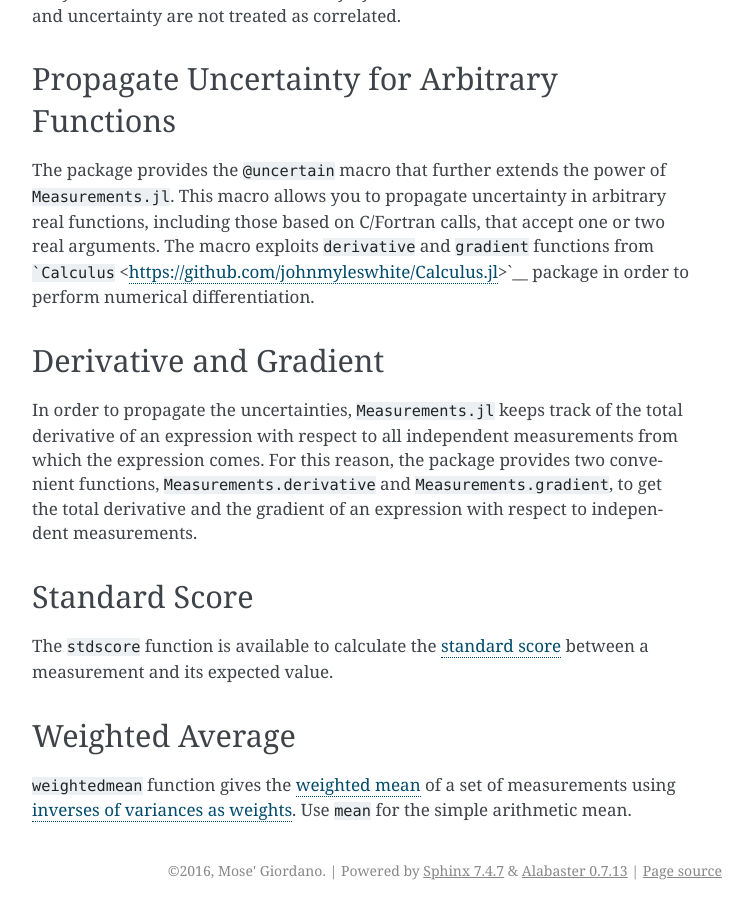
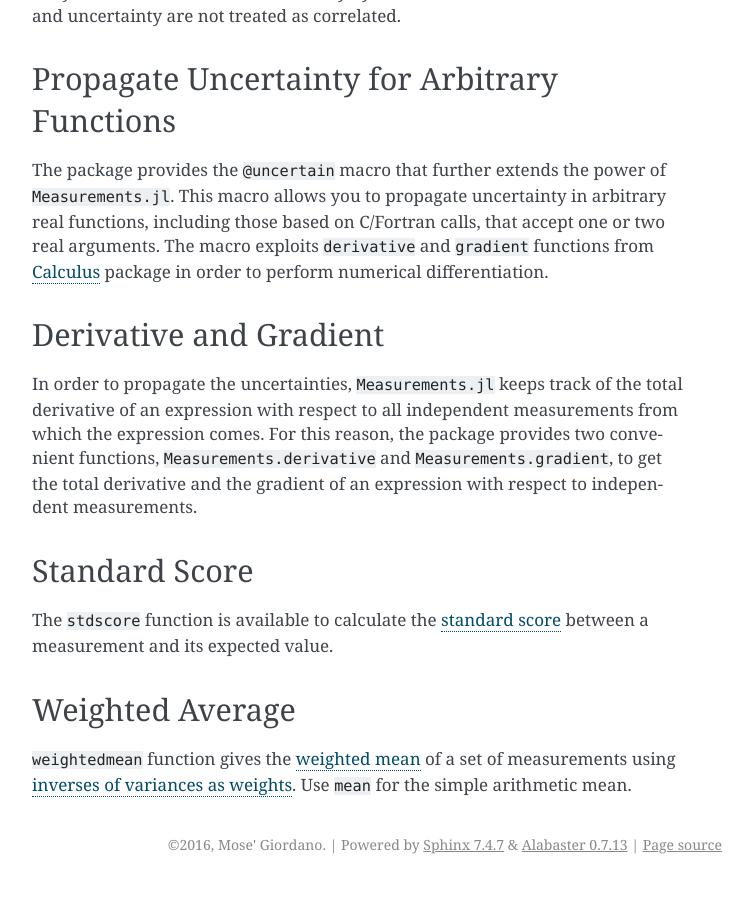
Before and after one commit to JuliaPhysics/Measurements.jl, a Sphinx documentation site: the page built from docs/usage.rst, in a window 1280 px wide and 900 px high, scrolled down 1207 px. Shown: the whole window, without its empty margins (388-1141 px from the left). Built offline with Sphinx 7.4.7, drawn with Linux system fonts in a browser that asks for light colours.

````diff
--- a/docs/usage.rst
+++ b/docs/usage.rst
@@ -67,7 +67,7 @@ The package provides the ``@uncertain`` macro that further extends the power of
 ``Measurements.jl``. This macro allows you to propagate uncertainty in arbitrary
 real functions, including those based on C/Fortran calls, that accept one or two
 real arguments. The macro exploits ``derivative`` and ``gradient`` functions
-from ```Calculus`` <https://github.com/johnmyleswhite/Calculus.jl>`__ package in
+from `Calculus <https://github.com/johnmyleswhite/Calculus.jl>`__ package in
 order to perform numerical differentiation.
 
 Derivative and Gradient
````
Also changed, not shown: README.md (+10 -6 lines).
